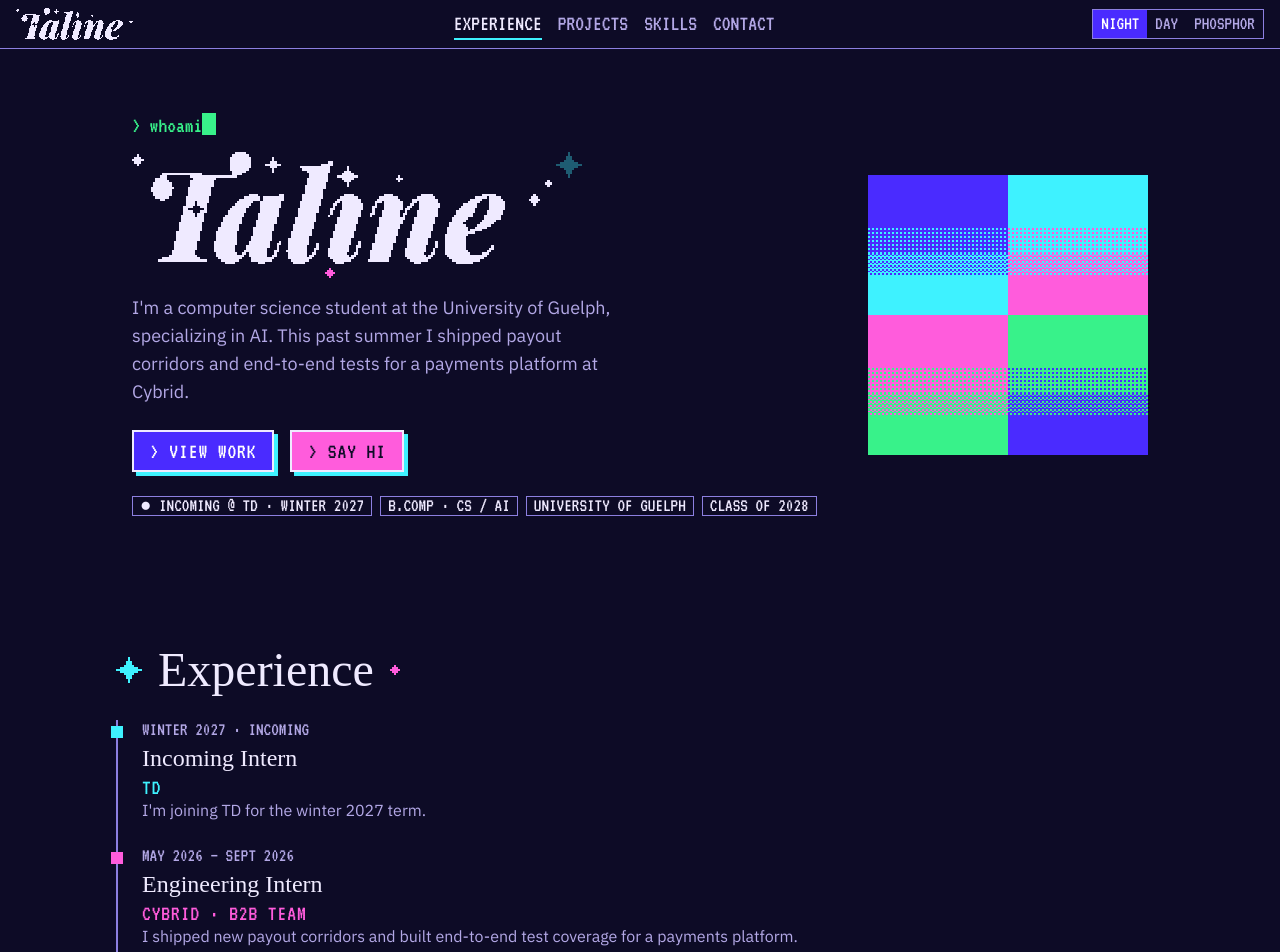
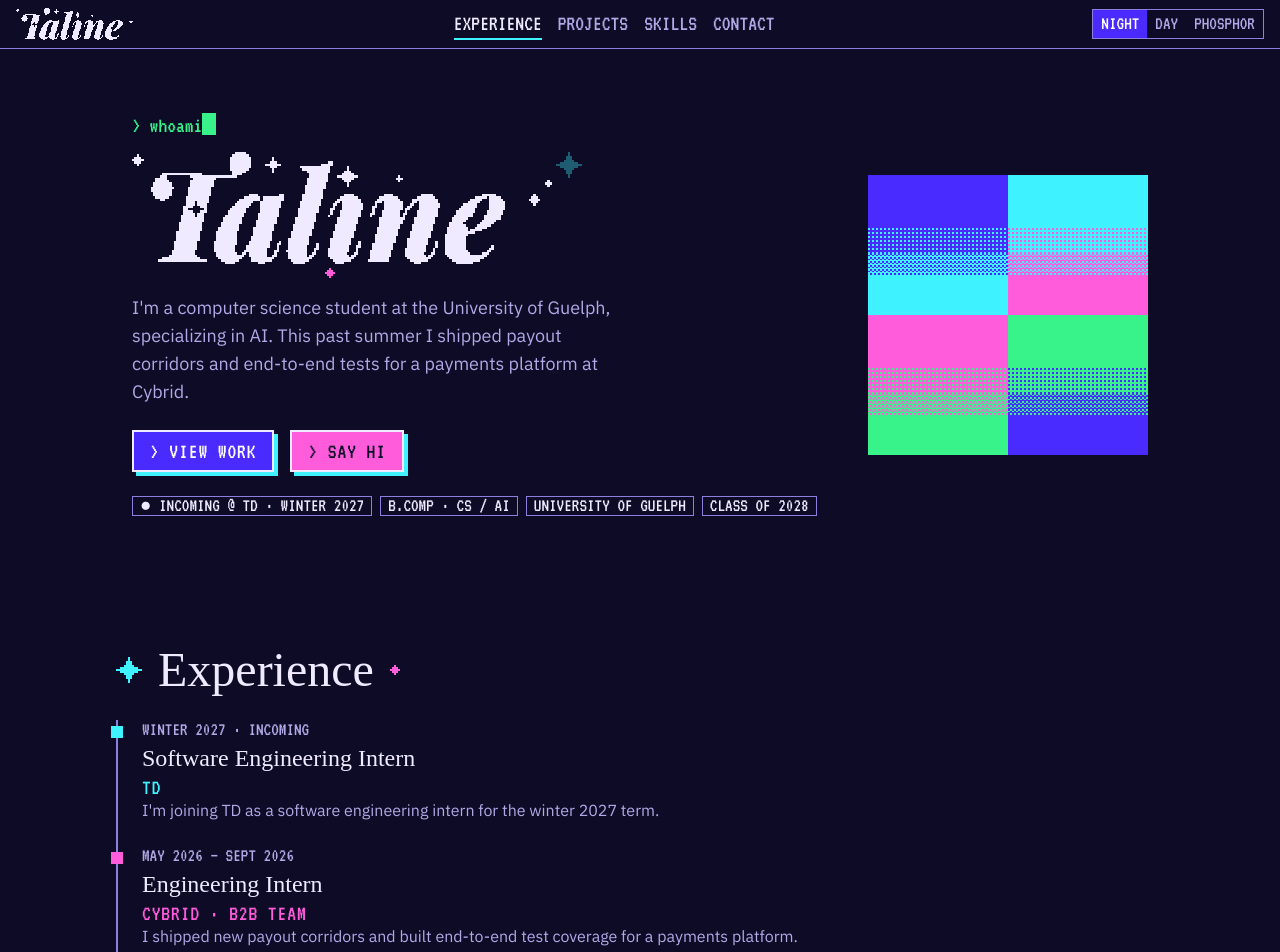
Before and after one commit to talinehenin/Portfolio2026, a Next.js app: page / in a window 1280 px wide. Shown: the top 952 px of the page. Built offline with nearby package versions, Linux system fonts and the light colour scheme; a web font is replaced by a local one.

Commit message:
Add TD role: Software Engineering Intern

```diff
--- a/app/page.jsx
+++ b/app/page.jsx
@@ -27,9 +27,9 @@ const THEMES = [
 const EXPERIENCE = [
   {
     company: "TD",
-    role: "Incoming Intern",
+    role: "Software Engineering Intern",
     period: "WINTER 2027 · INCOMING",
-    summary: "I'm joining TD for the winter 2027 term.",
+    summary: "I'm joining TD as a software engineering intern for the winter 2027 term.",
     bullets: [],
   },
   {
```
